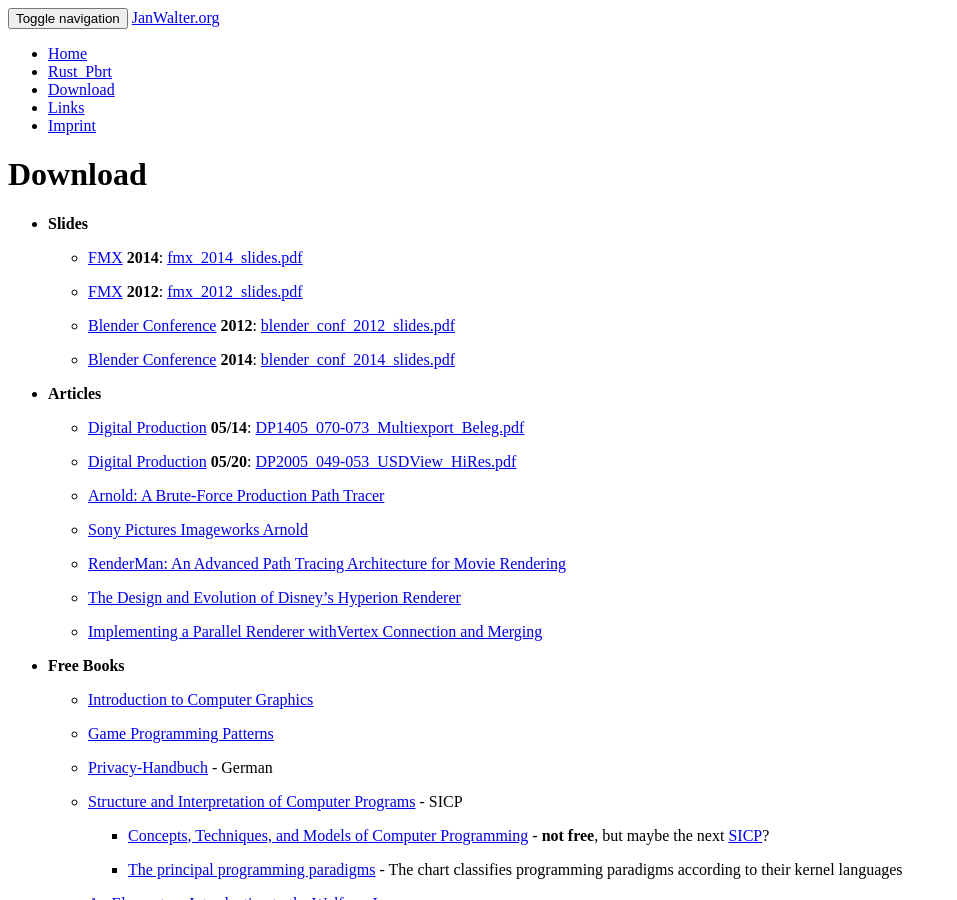
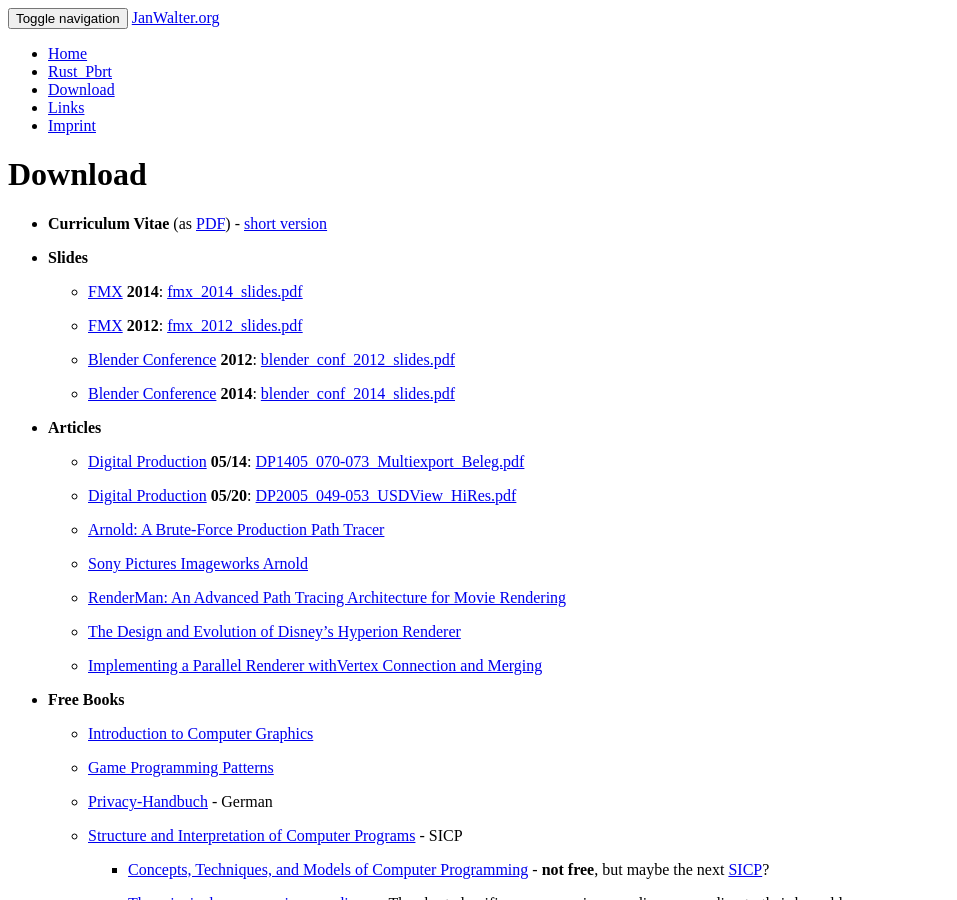
Before and after one commit to wahn/jan_walter_org, a Jekyll site: the page built from download/index.md, in a window 1280 px wide and 900 px high. Shown: the whole window, without its empty margins (0-957 px from the left). Built offline with Jekyll 4.4.1, drawn with Linux system fonts in a browser that asks for light colours; Markdown is read by kramdown in place of the engine named in the settings.

Commit message:
Add two PDF versions of my CV. Link to DreamPie (Python).

```diff
--- a/download/index.md
+++ b/download/index.md
@@ -5,6 +5,10 @@
 
 Download
 ========
+
+* __Curriculum Vitae__ (as
+  [PDF](https://www.janwalter.org/Download/PDF/cv.pdf)) - [short
+  version](https://www.janwalter.org/Download/PDF/cv_short.pdf)
 
 * __Slides__
 
```
Also changed, not shown: links/index.md (+2 -0 lines).
